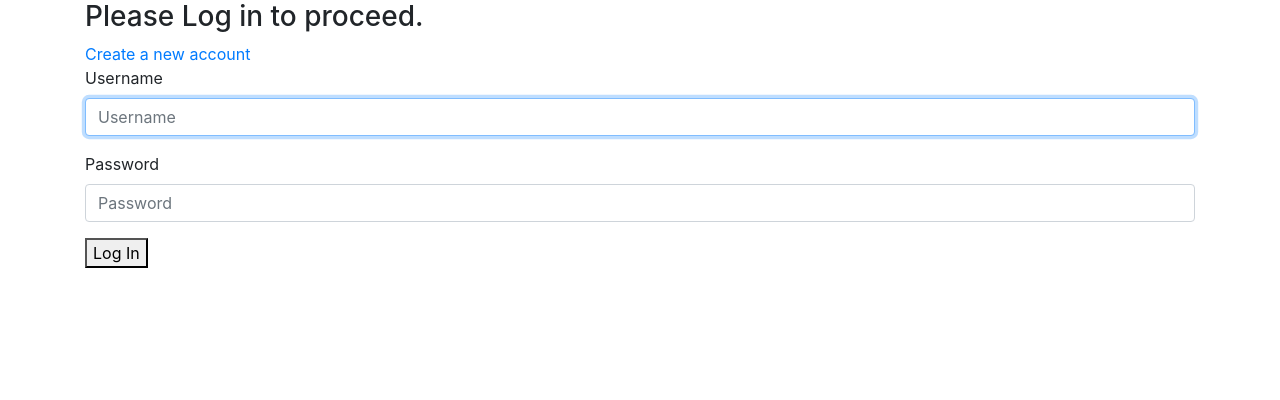
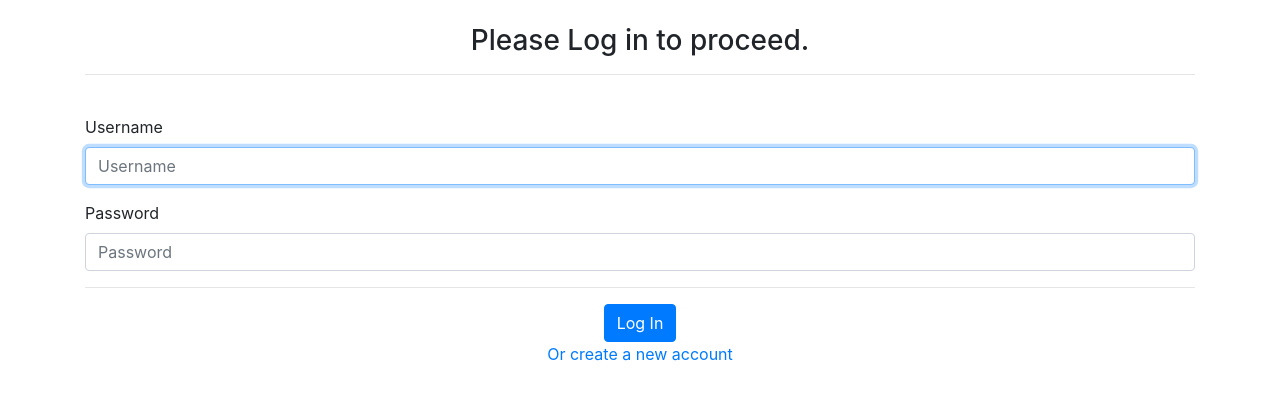
Before and after one commit to JonnySueck/TwitterClone, a Django app: page /accounts/login/ in a window 1280 px wide. Shown: the top 400 px of the page. Run offline with Django 3.2, Linux system fonts and the light colour scheme; some libraries are stand-ins or nearby versions.

Commit message:
styling added to forms and centered links, buttons, and added space between content and start of content

```diff
--- a/templates/registration/login.html
+++ b/templates/registration/login.html
@@ -1,13 +1,21 @@
 {% extends 'base.html' %}
 {% load bootstrap4 %}
 {% block content %}
-<h3>Please Log in to proceed.</h3>
-<a href="/accounts/new">Create a new account</a>
+<br>
+<h3 class="bootstrap_label text-center">Please Log in to proceed.</h3>
+<hr>
+<br>
 <form method="POST" class="form">
   {% csrf_token %}
-  {% bootstrap_form form %}
+  {% bootstrap_form form layout='inline' %}
+  <hr>
   {% buttons %}
-    <button type="submit">Log In</button>
+    <div class="text-center">
+      <button type="submit" class="btn btn-primary">Log In</button>
+    </div>
   {% endbuttons %}
 </form>
+<p class="bootstrap_label text-center">
+<a href="/accounts/new">Or create a new account</a>
+</p>
 {% endblock %}
--- a/templates/tweet.html
+++ b/templates/tweet.html
@@ -4,8 +4,7 @@
 <br>
 <form method="POST">
     {% csrf_token %}
-    {% bootstrap_form form layout='inline'%}
+    {% bootstrap_form form layout='inline' %}
     {% bootstrap_button "Submit Tweet" button_type="submit" button_class="btn-primary" %}
-
 </form>
 {% endblock %}
```
